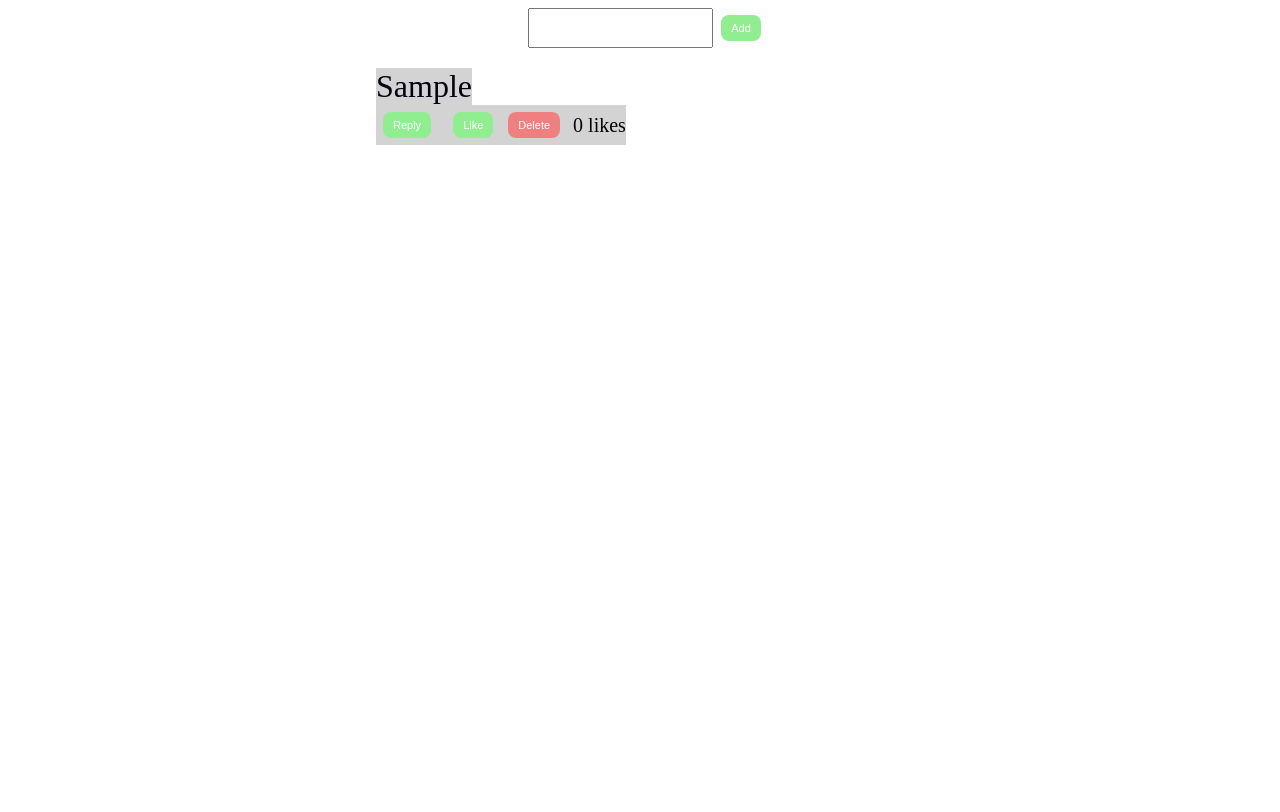
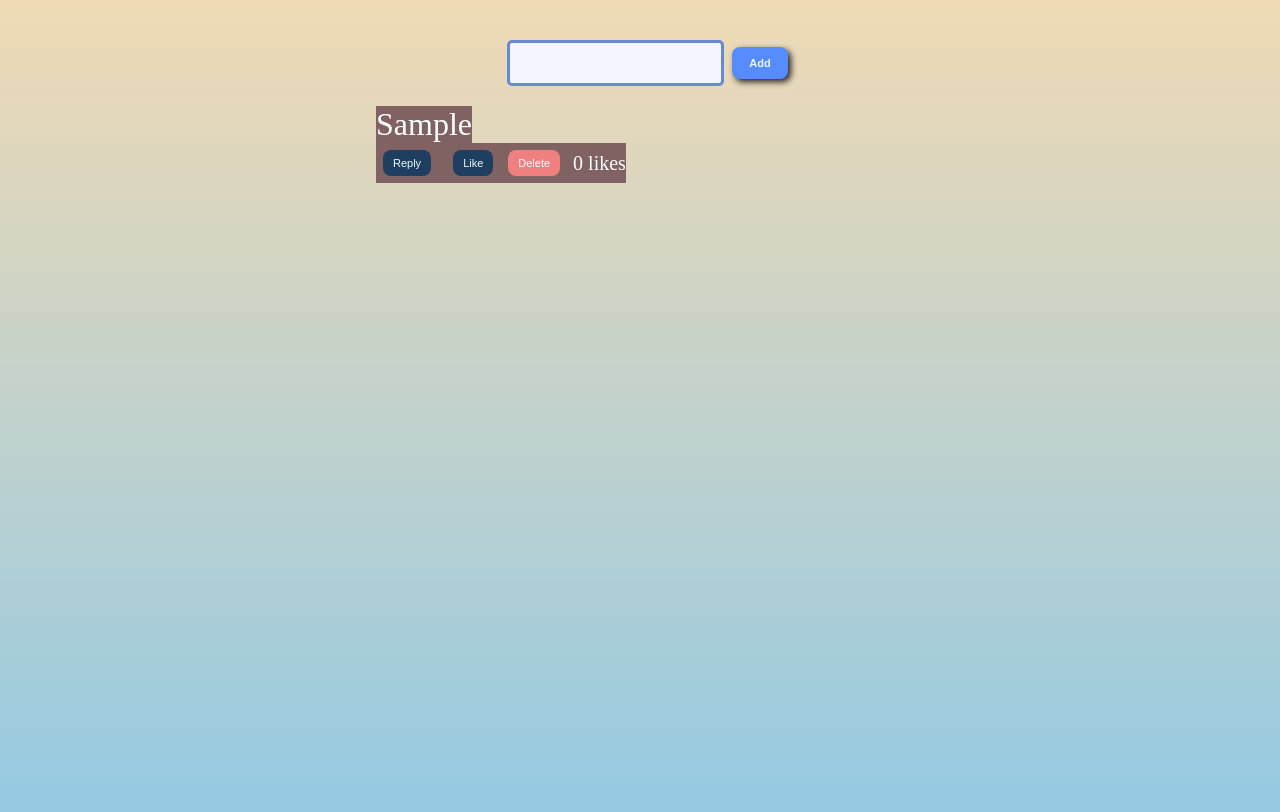
Before and after one commit to vishalkajale/I-have-a-say, a plain HTML site: page index.html in a window 1280 px wide. Both pictures are taken after typing "Sample" into the empty fields and a click on the button "Add". Drawn offline with Linux system fonts and the light colour scheme.

Commit message:
update some styles and cancel button functions

```diff
--- a/code.js
+++ b/code.js
@@ -25,8 +25,7 @@ const saveState = () => {
 };
 
 
-/*********************************************** */
-
+//call for creating comment object
 
 const createCommentObject = (commentText) => {
   return {
@@ -39,7 +38,7 @@ const createCommentObject = (commentText) => {
 
 
 
-/******************************************************* */
+// Function for finding comment object
 
 const findCommentObject = (comments, commentId) => {
   for (let i = 0; i < comments.length; i++) {
@@ -57,8 +56,7 @@ const findCommentObject = (comments, commentId) => {
   }
 };
 
-/*************************************************************************************************/
-
+//function for delete comment
 
 const deleteComment = (comments, commentId) => {
   for (let i = 0; i < comments.length; i++) {
@@ -74,8 +72,7 @@ const deleteComment = (comments, commentId) => {
 };
 
 
-/**********************************************************************************************************/
-
+//create comment nodes
 
 
 const createCommentNode = (comment) => {
@@ -148,7 +145,13 @@ const createCommentNode = (comment) => {
   const cancelReplyButton = document.createElement("button");
   cancelReplyButton.classList.add("button", "delete");
   cancelReplyButton.innerText = "Cancel";
-  cancelReplyButton.onclick = () => commentNode.classList.add("hide-reply");
+  cancelReplyButton.onclick = () =>
+  {
+    replyInput.value = "";
+    commentNode.classList.add("hide-reply");
+
+  }
+
 
   const replyCommentsDomArray = comment.replies.map((reply) => {
     return createCommentNode(reply);
@@ -175,8 +178,7 @@ const createCommentNode = (comment) => {
 };
 
 
-/***************************************************** *******************************************/
-
+//rendering all ---> after creating all nodes
 
 const renderComments = () => {
   commentWrapper.innerText = "";
@@ -189,7 +191,7 @@ const renderComments = () => {
 };
 
 
-/******************************************************* *****************************************/
+// add comments after clicking add
 
 const addComment = () => {
   const commentText = commentInput.value;
@@ -213,6 +215,3 @@ const addComment = () => {
 addButton.addEventListener("click", addComment);
 
 renderComments();
-
-
-/************************************************************************* */
--- a/styles.css
+++ b/styles.css
@@ -1,23 +1,33 @@
 body {
+       margin: 40px 8px;
        height: 100vh;
        width: 100vw;
+       color: #000000;
+       background: linear-gradient(to bottom, #f0dab5, #8dc8e6);
+
        /* background-color: gray; */
 
 
 }
 input {
-
-  color:blue;
+  margin-left: 6px;
+  font-size: 16px;
+  border: 3px solid #678ad5;
+  background-color: #f5f5ff;
+  border-radius: 5px;
+  outline: 0;
 }
 
 .input-and-button-wrapper {
       display: flex;
       justify-content: center;
+      text-align: center;
 }
 
 
 .success {
-      background-color: lightgreen;
+  background-color: #1e3f60;
+  color: #ecf6fd;
       margin: 7px;
     }
 
@@ -46,6 +56,15 @@ input {
     }
 
 .add-button {
+  border: none;
+  font-weight: 700;
+  border-radius: 8px;
+  width: 56px;
+  height: 32px;
+  text-align: center;
+  background-color: #568cff;
+  margin-left: 8px;
+  filter: drop-shadow(3px 3px 3px #222222);
   margin-left: 8px;
 }
 
@@ -61,7 +80,7 @@ input {
 
 .comment-text {
   font-size: 32px;
-  color: rgb(2, 2, 17);
+  color: white;
 }
 
 .button-and-likes-wrapper {
@@ -72,6 +91,7 @@ input {
 
 .likes-text {
   font-size: 20px;
+  color: white;
 }
 
 .reply-wrapper {
@@ -86,7 +106,8 @@ input {
 }
 .box {
         /* border: 5px solid black; */
-        background-color:  lightgray;
+        /* background-color: #132e48; */
+        background-color:  rgb(129, 98, 98);
         display: flex;
         max-width: max-content;
 
```
Also changed, not shown: index.html (+1 -1 lines), 1 other file.
